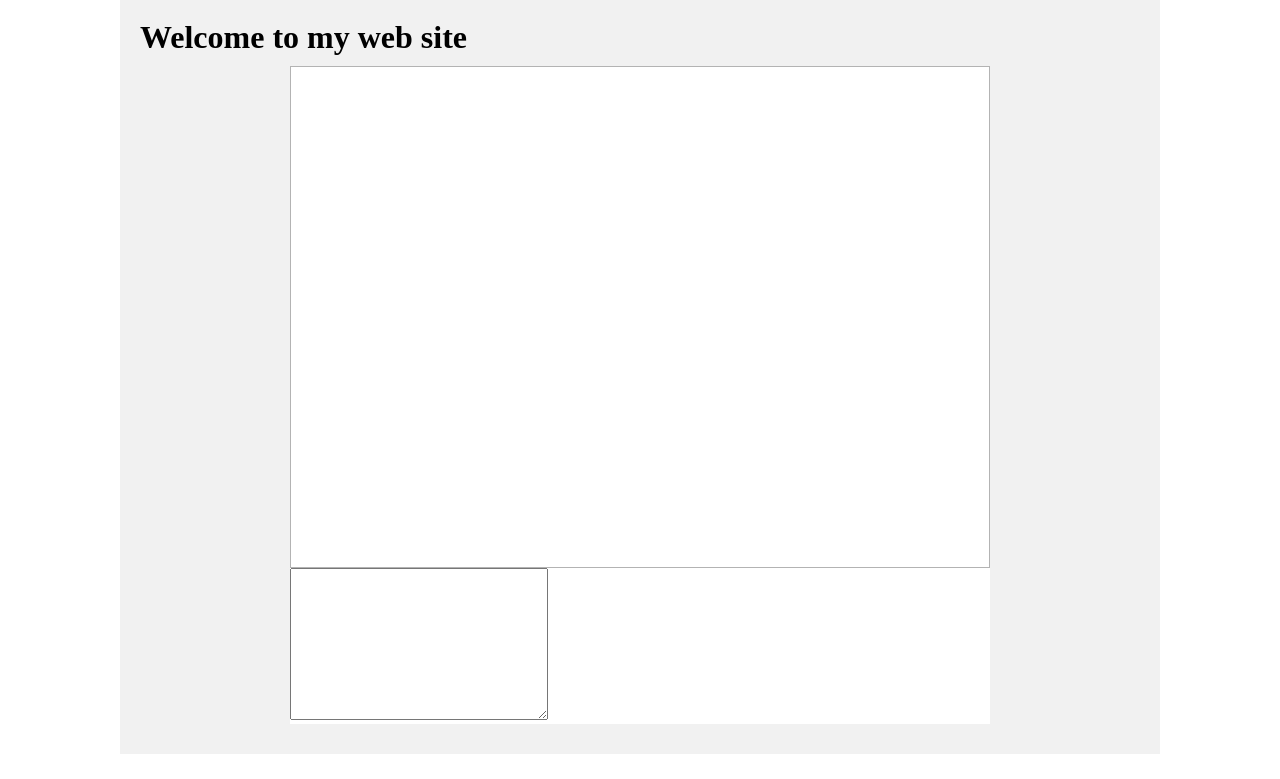
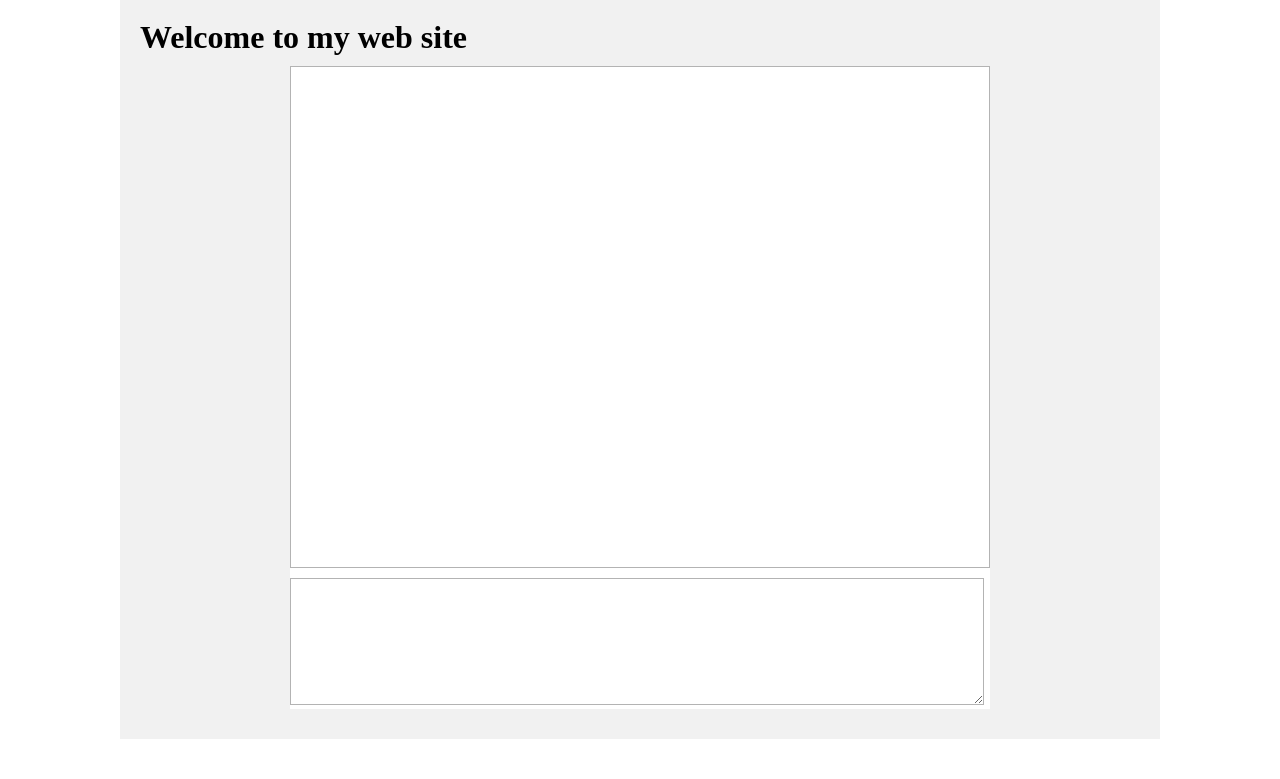
Before and after one commit to J4VJ4R/chat_system, a PHP site: page / in a window 1280 px wide. Shown: the part 21-800 px from the top of the page. Run offline with PHP 8.4, Linux system fonts and the light colour scheme.

Commit message:
text area styles

```diff
--- a/index.php
+++ b/index.php
@@ -13,7 +13,7 @@
         <div id="chat_wrapper">
             <div id="chat"></div>
             <form action="" method="post">
-                <textarea name="message" id="" cols="30" rows="10"></textarea>
+                <textarea name="message" id="textarea" cols="30" rows="7"></textarea>
             </form>
         </div>
     </div>
--- a/style.css
+++ b/style.css
@@ -18,3 +18,10 @@
     min-height: 500px;
     border: 1px solid #b3b3b3;
 }
+#textarea{
+    width: 96%;
+    border: 1px solid #b3b3b3;
+    outline: none;
+    padding: 10px;
+    margin-top: 10px;
+}
```
